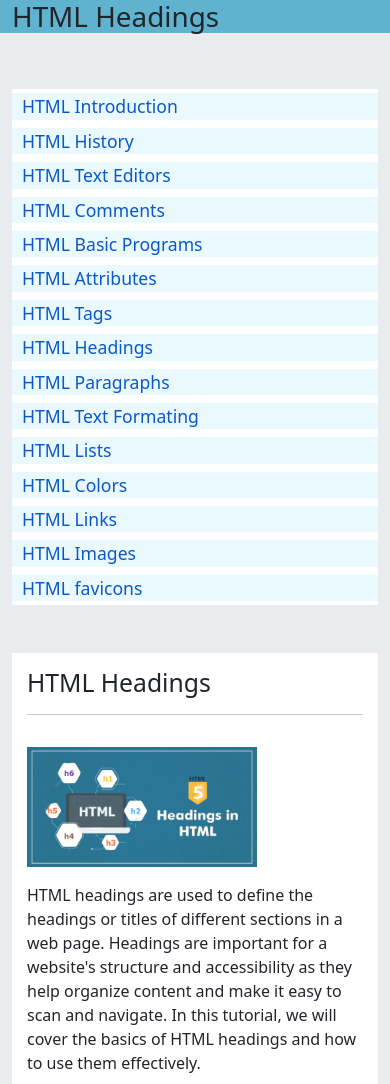
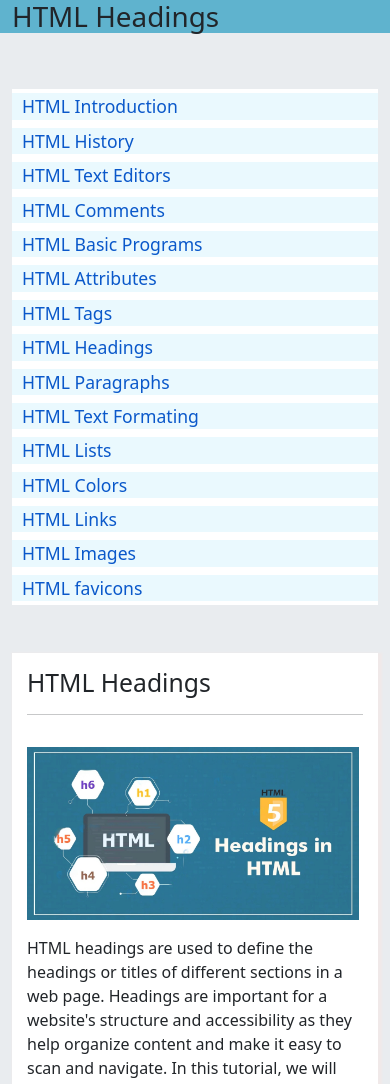
Before and after one commit to ShiwangPande/HTML-TUTORIAL, a plain HTML site: page Headings.html in a window 390 px wide. Shown: the top 1084 px of the page. Drawn offline with nearby package versions, Linux system fonts and the light colour scheme.

```diff
--- a/style.css
+++ b/style.css
@@ -264,6 +264,6 @@ footer p {
     width: 85vw;
   }
   .history2__img {
-    width: 59vw;
+    width: 85vw;
   }
 }
```
